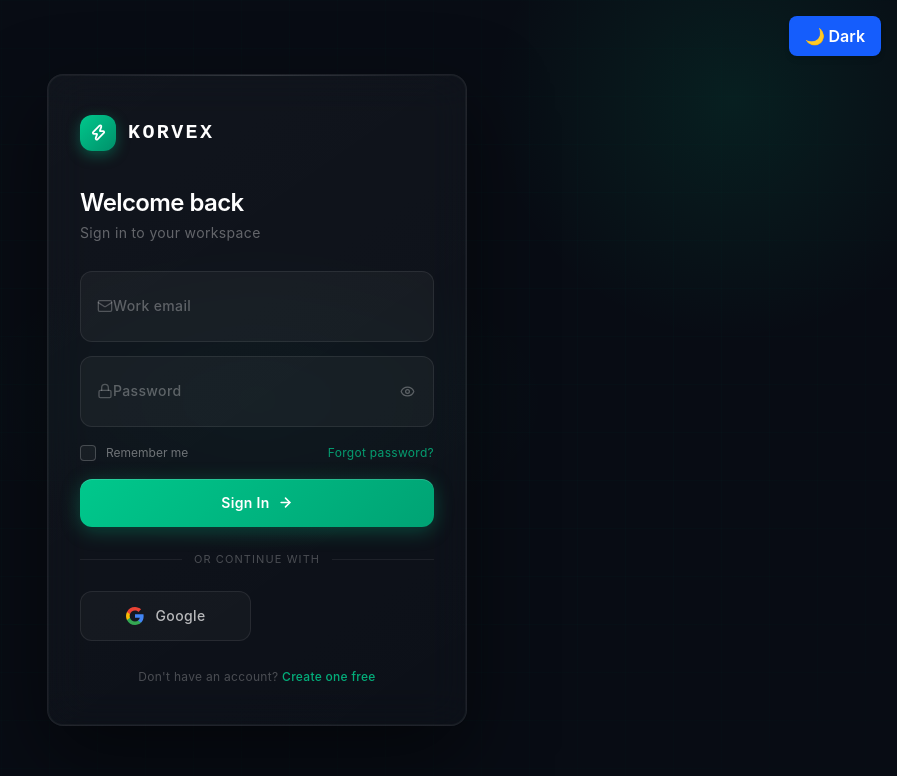
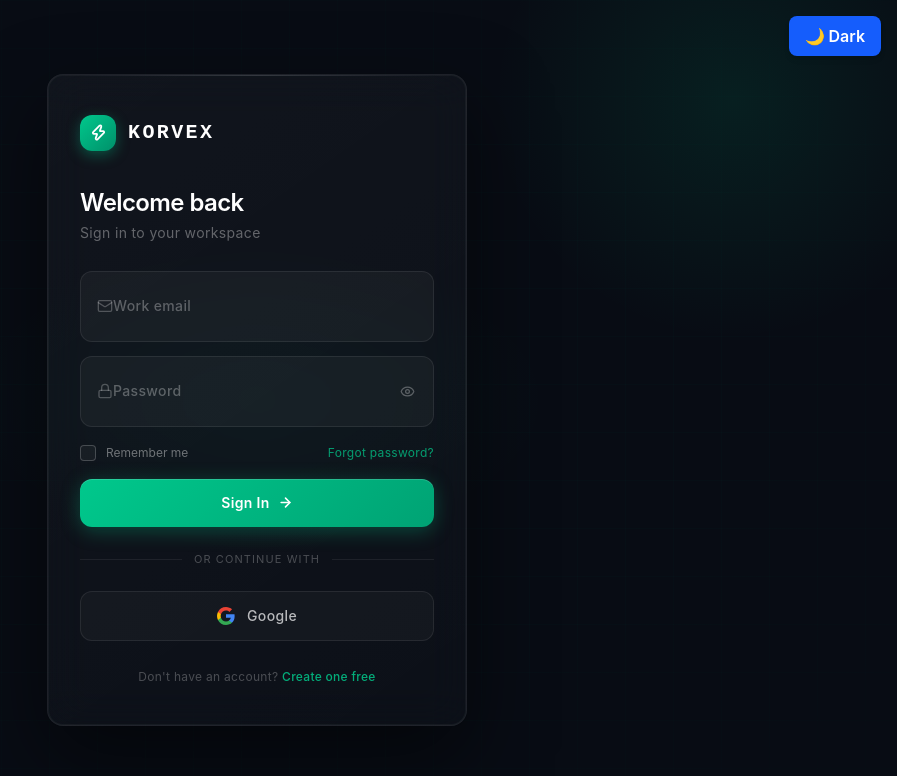
Before and after one commit to supply-chain-management-system/supply-chain-management, a React (Vite) app in the folder client/: page /login in a window 1280 px wide. Shown: the top 776 px of the page, without its empty margins (383-1280 px from the left). Built offline with nearby package versions, Linux system fonts and the light colour scheme; no server answers.

Commit message:
add data

```diff
--- a/client/src/features/auth/pages/login.jsx
+++ b/client/src/features/auth/pages/login.jsx
@@ -375,15 +375,12 @@
           </button>
         </form>
 
-        {/* ── Divider ─────────────── */}
         <div className="flex items-center gap-3 my-6">
           <div className="flex-1 h-px bg-white/[0.07]" />
           <span className="text-[11px] text-white/25 tracking-widest uppercase">or continue with</span>
           <div className="flex-1 h-px bg-white/[0.07]" />
         </div>
 
-        {/* ── Social buttons ──────── */}
-        <div className="grid grid-cols-2 gap-3">
         <SocialButton
           onClick={() => window.google?.accounts.id.prompt()}
           icon={<GoogleIcon />}
@@ -392,9 +389,6 @@
         </SocialButton>
 
 
-        </div>
-
-        {/* ── Footer link ─────────── */}
         <p className="mt-7 text-center text-xs text-white/25 tracking-wide">
           Don't have an account?{" "}
           <a href="/signup" className="text-emerald-400/80 hover:text-emerald-400 font-medium transition-colors">
```
Lines whose indentation alone changed are shown as unchanged.
